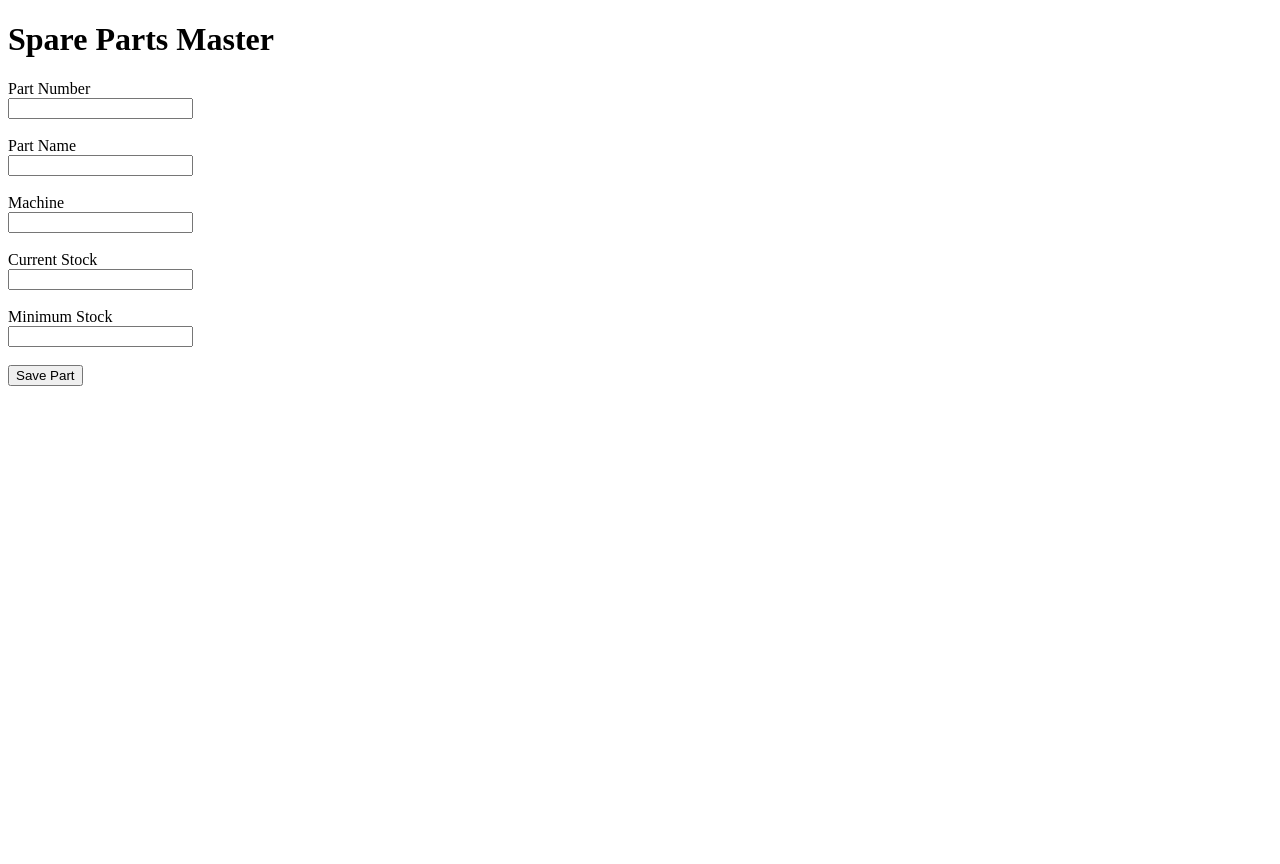
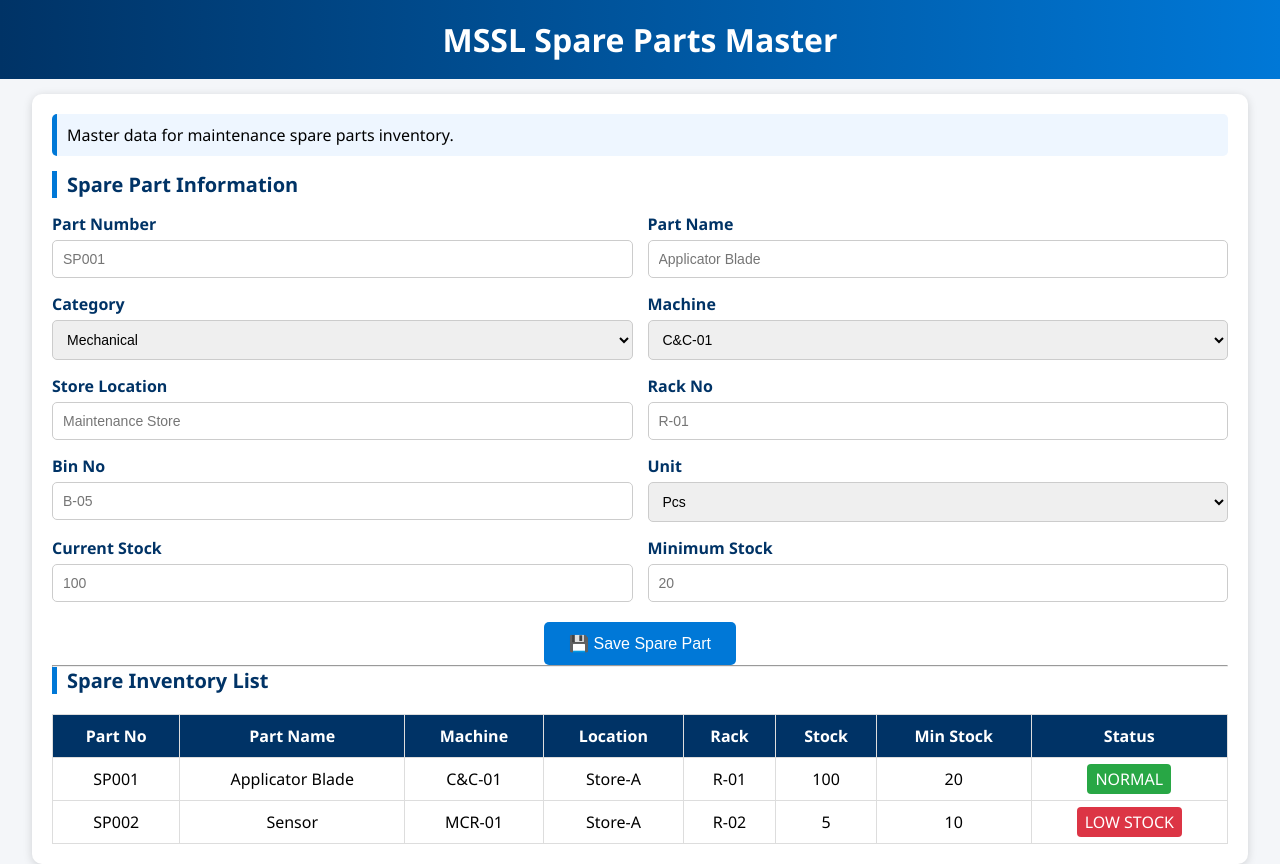
Before and after one commit to ranveersinghmssl1-source/MSSL-Maintenance-System, a Flask app: page /spare_master in a window 1280 px wide. Before the commit the page ends 386 px from the top, so only its background shows below. Run offline with Flask 3, Linux system fonts and the light colour scheme.

Commit message:
Refactor Spare Parts Master HTML and styles
Updated the title and improved the styling for the Spare Parts Master page. Enhanced the layout and added placeholders for input fields.

```diff
--- a/templates/spare_master.html
+++ b/templates/spare_master.html
@@ -1,44 +1,305 @@
 <!DOCTYPE html>
 <html>
 <head>
-    <title>Spare Parts Master</title>
+<title>MSSL Spare Parts Master</title>
+
+<style>
+
+*{
+margin:0;
+padding:0;
+box-sizing:border-box;
+}
+
+body{
+font-family:'Segoe UI',sans-serif;
+background:#f4f6f9;
+}
+
+.header{
+background:linear-gradient(90deg,#003366,#0078d7);
+color:white;
+padding:18px;
+text-align:center;
+}
+
+.container{
+width:95%;
+margin:auto;
+margin-top:15px;
+background:white;
+padding:20px;
+border-radius:10px;
+box-shadow:0 2px 10px rgba(0,0,0,.15);
+}
+
+.section-title{
+font-size:20px;
+margin-bottom:15px;
+color:#003366;
+border-left:5px solid #0078d7;
+padding-left:10px;
+}
+
+.row{
+display:grid;
+grid-template-columns:1fr 1fr;
+gap:15px;
+margin-bottom:15px;
+}
+
+.field label{
+display:block;
+font-weight:bold;
+margin-bottom:5px;
+color:#003366;
+}
+
+input,
+select,
+textarea{
+width:100%;
+padding:10px;
+border:1px solid #ccc;
+border-radius:5px;
+font-size:14px;
+}
+
+.button-area{
+text-align:center;
+margin-top:20px;
+}
+
+button{
+background:#0078d7;
+color:white;
+border:none;
+padding:12px 25px;
+border-radius:5px;
+cursor:pointer;
+font-size:16px;
+}
+
+button:hover{
+background:#005ea6;
+}
+
+table{
+width:100%;
+border-collapse:collapse;
+margin-top:20px;
+}
+
+th{
+background:#003366;
+color:white;
+}
+
+th,td{
+padding:10px;
+border:1px solid #ddd;
+text-align:center;
+}
+
+.low{
+background:#dc3545;
+color:white;
+padding:4px 8px;
+border-radius:4px;
+}
+
+.normal{
+background:#28a745;
+color:white;
+padding:4px 8px;
+border-radius:4px;
+}
+
+.info-card{
+background:#eef6ff;
+padding:10px;
+border-left:5px solid #0078d7;
+border-radius:5px;
+margin-bottom:15px;
+}
+
+</style>
+
 </head>
+
 <body>
 
-<h1>Spare Parts Master</h1>
+<div class="header">
+<h1>MSSL Spare Parts Master</h1>
+</div>
+
+<div class="container">
+
+<div class="info-card">
+Master data for maintenance spare parts inventory.
+</div>
+
+<h2 class="section-title">
+Spare Part Information
+</h2>
 
 <form>
 
-<label>Part Number</label><br>
-<input type="text" name="part_no">
+<div class="row">
 
-<br><br>
+<div class="field">
+<label>Part Number</label>
+<input type="text" placeholder="SP001">
+</div>
 
-<label>Part Name</label><br>
-<input type="text" name="part_name">
+<div class="field">
+<label>Part Name</label>
+<input type="text" placeholder="Applicator Blade">
+</div>
 
-<br><br>
+</div>
 
-<label>Machine</label><br>
-<input type="text" name="machine">
+<div class="row">
 
-<br><br>
+<div class="field">
+<label>Category</label>
 
-<label>Current Stock</label><br>
-<input type="number" name="stock">
+<select>
+<option>Mechanical</option>
+<option>Electrical</option>
+<option>Pneumatic</option>
+<option>Sensor</option>
+<option>Applicator</option>
+</select>
 
-<br><br>
+</div>
 
-<label>Minimum Stock</label><br>
-<input type="number" name="min_stock">
+<div class="field">
+<label>Machine</label>
 
-<br><br>
+<select>
+<option>C&C-01</option>
+<option>MCR-01</option>
+<option>USW-01</option>
+<option>KAPPA-01</option>
+<option>CKT Tester-01</option>
+</select>
+
+</div>
+
+</div>
+
+<div class="row">
+
+<div class="field">
+<label>Store Location</label>
+<input type="text" placeholder="Maintenance Store">
+</div>
+
+<div class="field">
+<label>Rack No</label>
+<input type="text" placeholder="R-01">
+</div>
+
+</div>
+
+<div class="row">
+
+<div class="field">
+<label>Bin No</label>
+<input type="text" placeholder="B-05">
+</div>
+
+<div class="field">
+<label>Unit</label>
+
+<select>
+<option>Pcs</option>
+<option>Set</option>
+<option>Box</option>
+<option>Roll</option>
+</select>
+
+</div>
+
+</div>
+
+<div class="row">
+
+<div class="field">
+<label>Current Stock</label>
+<input type="number" placeholder="100">
+</div>
+
+<div class="field">
+<label>Minimum Stock</label>
+<input type="number" placeholder="20">
+</div>
+
+</div>
+
+<div class="button-area">
 
 <button type="submit">
-Save Part
+💾 Save Spare Part
 </button>
+
+</div>
 
 </form>
 
+<hr>
+
+<h2 class="section-title">
+Spare Inventory List
+</h2>
+
+<table>
+
+<tr>
+<th>Part No</th>
+<th>Part Name</th>
+<th>Machine</th>
+<th>Location</th>
+<th>Rack</th>
+<th>Stock</th>
+<th>Min Stock</th>
+<th>Status</th>
+</tr>
+
+<tr>
+<td>SP001</td>
+<td>Applicator Blade</td>
+<td>C&C-01</td>
+<td>Store-A</td>
+<td>R-01</td>
+<td>100</td>
+<td>20</td>
+<td>
+<span class="normal">
+NORMAL
+</span>
+</td>
+</tr>
+
+<tr>
+<td>SP002</td>
+<td>Sensor</td>
+<td>MCR-01</td>
+<td>Store-A</td>
+<td>R-02</td>
+<td>5</td>
+<td>10</td>
+<td>
+<span class="low">
+LOW STOCK
+</span>
+</td>
+</tr>
+
+</table>
+
+</div>
+
 </body>
 </html>
```
